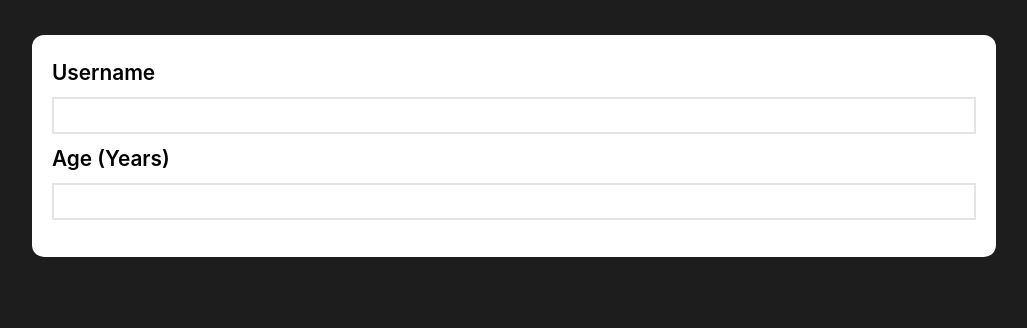
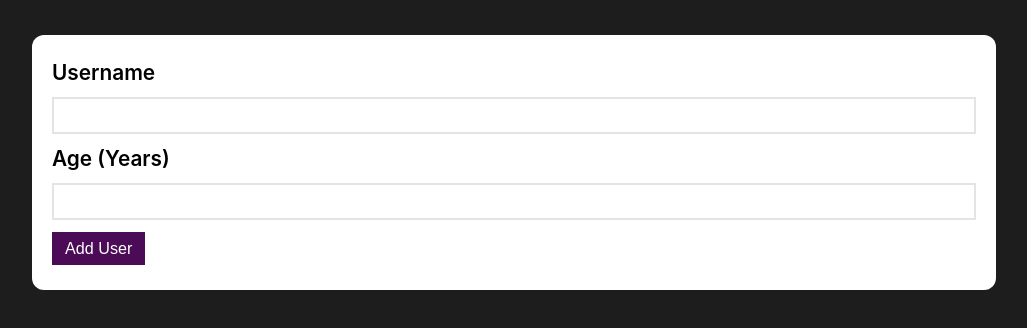
Before and after one commit to Amin-Ansari/dummy-user-add-project, a React (Create React App) app: page / in a window 1280 px wide. Shown: the top 328 px of the page, without its empty margins (126-1153 px from the left). Built offline with nearby package versions, Linux system fonts and the light colour scheme.

Commit message:
The add user component is added to the project

```diff
--- a/src/App.js
+++ b/src/App.js
@@ -6,6 +6,7 @@ import Form from "./components/UI Components/Form";
 import AgeInput from "./components/Data Components/AgeInput";
 import ItemsList from "./components/UI Components/ItemsList";
 import ListItem from "./components/Data Components/ListItem";
+import AddUserButton from "./components/Data Components/AddUserButton";
 import { useState } from "react";
 
 function App() {
@@ -17,6 +18,7 @@ function App() {
           <Form>
             <TextInput></TextInput>
             <AgeInput></AgeInput>
+            <AddUserButton></AddUserButton>
           </Form>
         </SectionWrapper>
         <SectionWrapper>
--- /dev/null
+++ b/src/components/Data Components/AddUserButton.js
@@ -0,0 +1,9 @@
+import styles from "./AddUserButton.module.css";
+
+export default function AddUserButton() {
+  return (
+    <div className={styles[""]}>
+      <button className={styles["button-style"]}>Add User</button>
+    </div>
+  );
+}
--- /dev/null
+++ b/src/components/Data Components/AddUserButton.module.css
@@ -0,0 +1,11 @@
+.button-container {
+}
+.button-style {
+  display: block;
+  padding: 7px 13px;
+  background-color: #4b0b56;
+  color: #fff;
+  border: none;
+  outline: none;
+  font-size: 1.01rem;
+}
```
